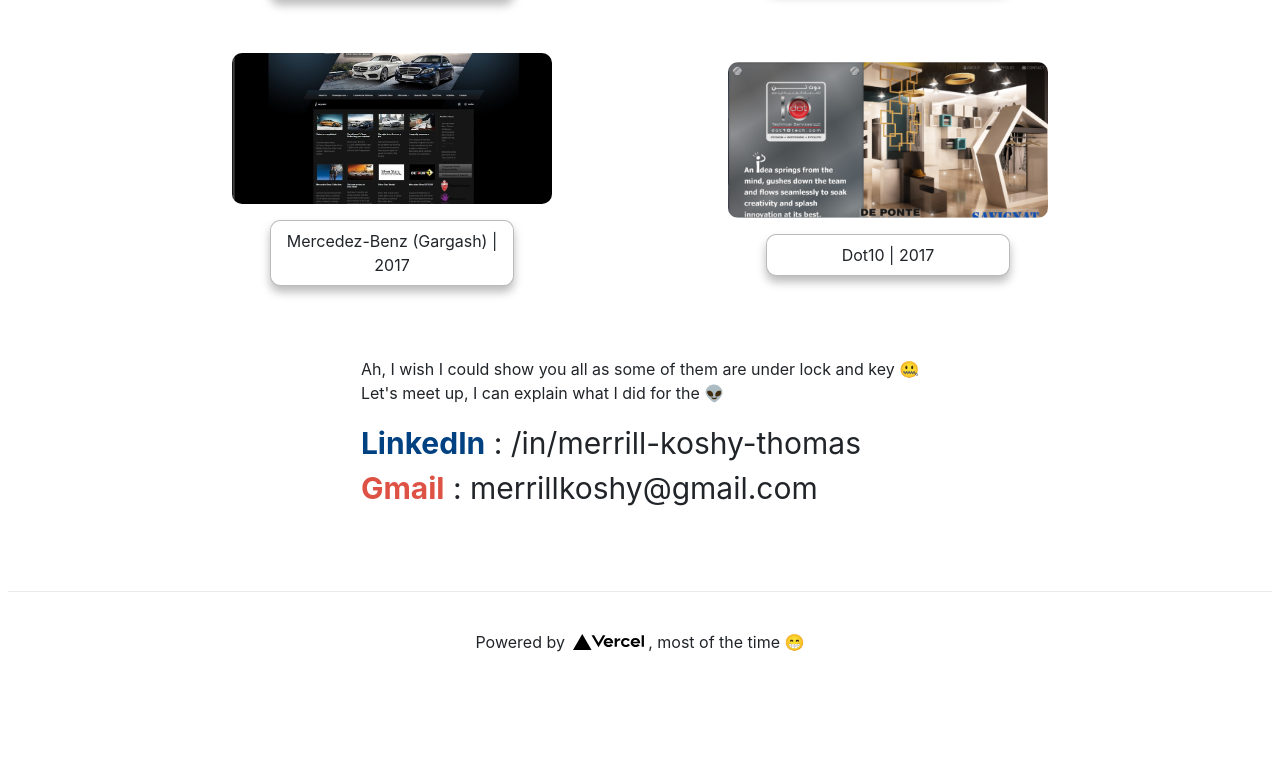
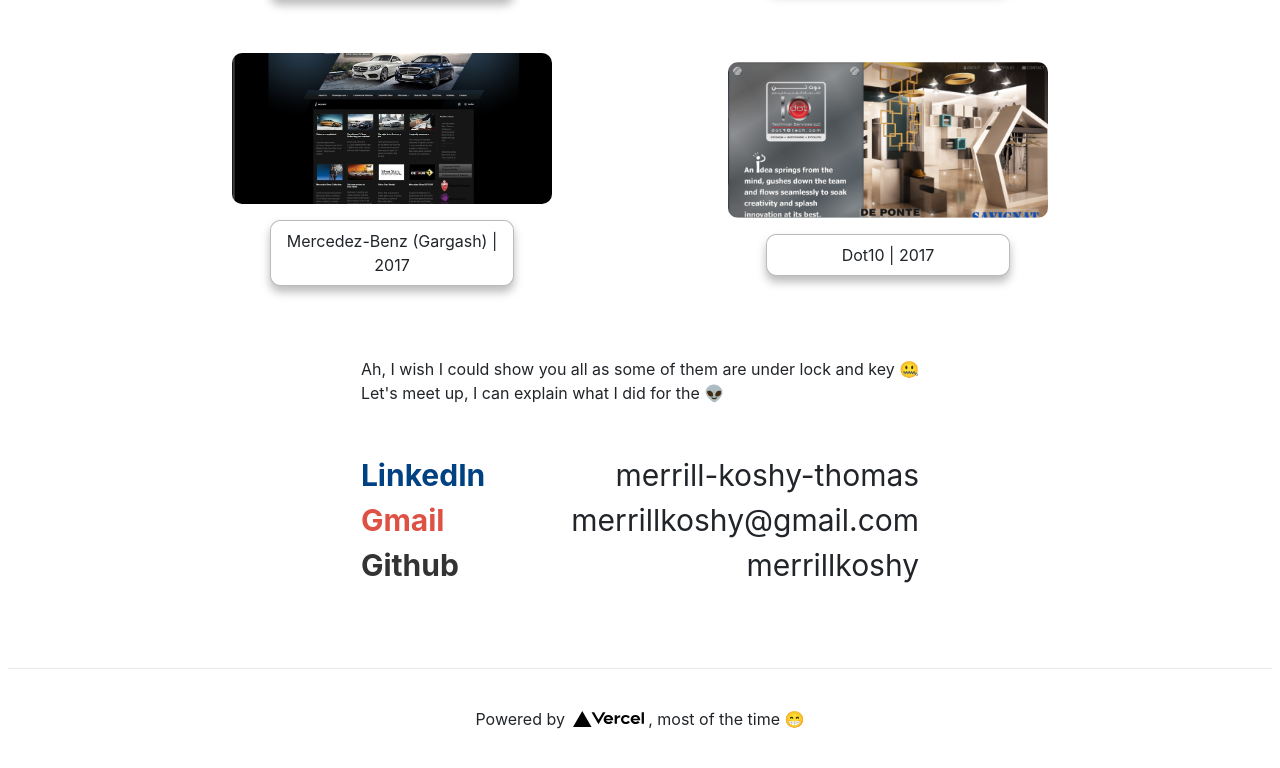
Before and after one commit to merrillkoshy/merrillkoshy.github.io, a Next.js app: page / in a window 1280 px wide. Shown: the part 3916-4684 px from the top of the page. Before the commit the page ends 4607 px from the top, so only its background shows below. Built offline with nearby package versions, Linux system fonts and the light colour scheme.

Commit message:
added more styling

```diff
--- a/data/data.json
+++ b/data/data.json
@@ -32,7 +32,10 @@
 		]
 	},
 	{
-		"Gulf Motorcycles .com ": [
+		"MarketPlace UAE": ["Website", "/projects/marketplace.png", "2021", "#"]
+	},
+	{
+		"Gulf Motorcycles Web": [
 			"Website",
 			"/projects/gmr.png",
 			"2021",
@@ -40,7 +43,7 @@
 		]
 	},
 	{
-		"Gulf Motorcycles App ": [
+		"Gulf Motorcycles Mobile ": [
 			"App",
 			"/projects/gmrapp.png",
 			"2021",
--- a/pages/index.js
+++ b/pages/index.js
@@ -217,7 +217,7 @@ export default function Home() {
 						<a className={styles.regular}> My Projects</a>
 					</span>
 					{/* <SmoothScroll> */}
-					<div className="d-flex flex-row align-self-center justify-content-center text-center flex-wrap">
+					<div className="d-flex flex-row align-self-center justify-content-center text-center flex-wrap px-5 mx-5">
 						{projectData &&
 							projectData?.map((data, i) => {
 								return <ImageCard key={i} data={data} />
@@ -225,46 +225,90 @@ export default function Home() {
 					</div>
 					{/* </SmoothScroll> */}
 				</div>
-				<div className="d-flex flex-column mt-3">
-					<div className="d-flex flex-column  mt-3">
+				<div className="d-flex flex-column mt-3 px-5">
+					<div className="d-flex flex-column mt-3">
 						<aside>
 							Ah, I wish I could show you all as some of them are under lock and
 							key 🤐{" "}
 						</aside>
 						<aside>Let's meet up, I can explain what I did for the 👽 </aside>
 					</div>
-					<div className="d-flex flex-column mt-3 align-items-left">
+					<div className="d-flex flex-column mt-5 align-items-left">
 						<Link href="https://www.linkedin.com/in/merrill-koshy-thomas/">
-							<a
+							<div
+								className="d-flex justify-content-between"
 								style={{
 									fontSize: "30px",
 								}}
 							>
-								<span
+								<div
+									className="d-flex flex-column"
 									style={{
 										color: "#004182",
 									}}
 								>
 									<strong>LinkedIn</strong>
-								</span>{" "}
-								: /in/merrill-koshy-thomas
-							</a>
+								</div>{" "}
+								<div
+									className="d-flex flex-column"
+									style={{
+										cursor: "pointer",
+									}}
+								>
+									merrill-koshy-thomas
+								</div>
+							</div>
 						</Link>
 						<Link href="mailto:merrillkoshy@gmail.com">
-							<a
+							<div
+								className="d-flex justify-content-between"
 								style={{
 									fontSize: "30px",
 								}}
 							>
-								<span
+								<div
+									className="d-flex flex-column"
 									style={{
 										color: "#de5246",
 									}}
 								>
 									<strong>Gmail</strong>
-								</span>{" "}
-								: merrillkoshy@gmail.com
-							</a>
+								</div>{" "}
+								<div
+									className="d-flex flex-column"
+									style={{
+										cursor: "pointer",
+									}}
+								>
+									merrillkoshy@gmail.com
+								</div>
+							</div>
+						</Link>
+						<Link href="https://github.com/merrillkoshy">
+							<div
+								className="d-flex justify-content-between"
+								style={{
+									fontSize: "30px",
+								}}
+							>
+								<div
+									className="d-flex flex-column"
+									style={{
+										color: "#333",
+									}}
+								>
+									<strong>Github</strong>
+								</div>{" "}
+								<div
+									className="d-flex flex-column"
+									style={{
+										cursor: "pointer",
+									}}
+								>
+									{" "}
+									merrillkoshy
+								</div>
+							</div>
 						</Link>
 					</div>
 				</div>
```
Also changed, not shown: public/projects/marketplace.png (added).
